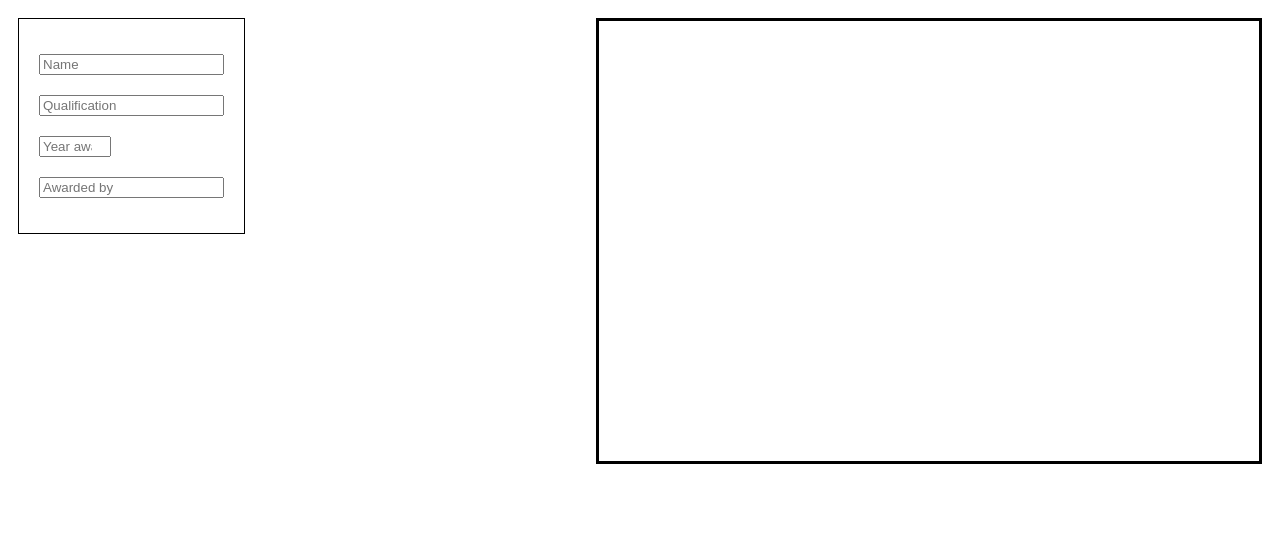
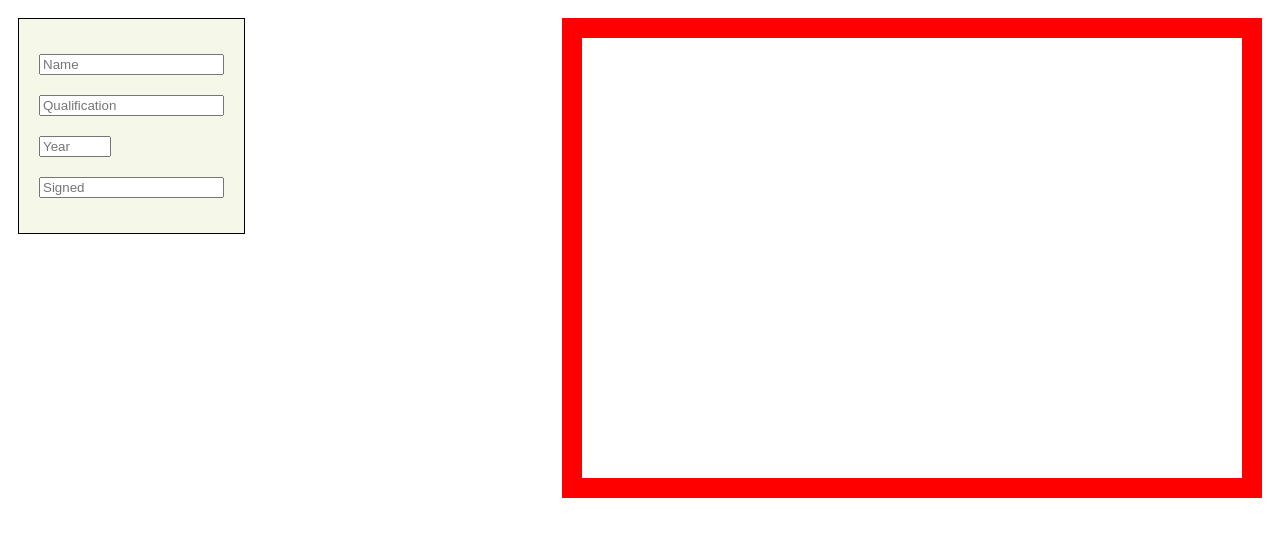
Before and after one commit to Gornstats/HTMX-Django-Experiments, a Django app: page /certificate/ in a window 1280 px wide. Shown: the top 537 px of the page. Run offline with Django 4.2, Linux system fonts and the light colour scheme; some libraries are stand-ins or nearby versions.

Commit message:
Update certificate.html

```diff
--- a/certificate/templates/certificate/certificate.html
+++ b/certificate/templates/certificate/certificate.html
@@ -9,6 +9,7 @@
         border: 1px solid black;
         margin: 10px;
         padding: 15px;
+        background: #f5f7e9;
     }
     #inputs > input {
         display: block;
@@ -21,7 +22,16 @@
         float: right;
         margin: 10px;
         padding: 20px 30px;
-        border: 3px solid black;
+        border: 20px solid red;
+    }
+
+    #certificate > div {
+        display: block;
+    }
+
+    #certSignature {
+        font-family: Brush Script MT, cursive;
+        font-size: 28px;
     }
 </style>
 {% endblock %}
@@ -30,26 +40,27 @@
 <div id="inputs">
     <input type="text" name="name" id="name" placeholder="Name"
         hx-post="name/"
-        hx-trigger="keyup changed delay:200ms"
+        hx-trigger="keyup changed delay:600ms"
         hx-target="#certName">
     <input type="text" name="qual" id="qual" placeholder="Qualification"
         hx-post="qual/"
         hx-trigger="keyup changed delay:200ms"
         hx-target="#certQual">
-    <input type="number" name="awardDate" id="awardDate" max="2050" min="0" placeholder="Year awarded"
+    <input type="number" name="awardDate" id="awardDate" max="2050" min="1970" placeholder="Year"
         hx-post="date/"
         hx-trigger="input changed delay:200ms"
         hx-target="#certDate">
-    <input type="text" name="signature" id="signature" placeholder="Awarded by"
+    <input type="text" name="signature" id="signature" placeholder="Signed"
         hx-post="sign/"
         hx-trigger="keyup changed delay:200ms"
         hx-target="#certSignature">
 </div>
 
+
 <div id="certificate">
-    <h1 id="certName"></h1>
-    <h2 id="certQual"></h2>
-    <h3 id="certDate"></h3>
-    <h4 id="certSignature"></h4>
+    <div id="certName"></div>
+    <div id="certQual"></div>
+    <div id="certDate"></div>
+    <div id="certSignature"></div>
 </div>
 {% endblock content %}
```
